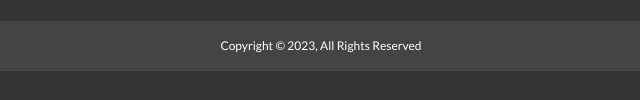
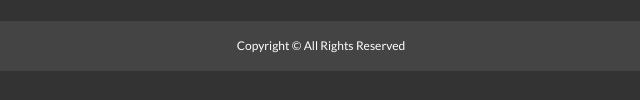
Before and after one commit to navanee1609/newsgrid, a plain HTML site: page about.html in a window 1280 px wide. Shown: the part 921-1021 px from the top of the page, 319-959 px from the left. Drawn offline with Linux system fonts and the light colour scheme.

Commit message:
changed footer

```diff
--- a/about.html
+++ b/about.html
@@ -76,7 +76,7 @@
       </div>
       <div>
         <p>
-          Copyright &copy; 2023, All Rights Reserved
+          Copyright &copy; All Rights Reserved
         </p>
       </div>
     </div>
```
Also changed, not shown: index.html (+1 -1 lines).
